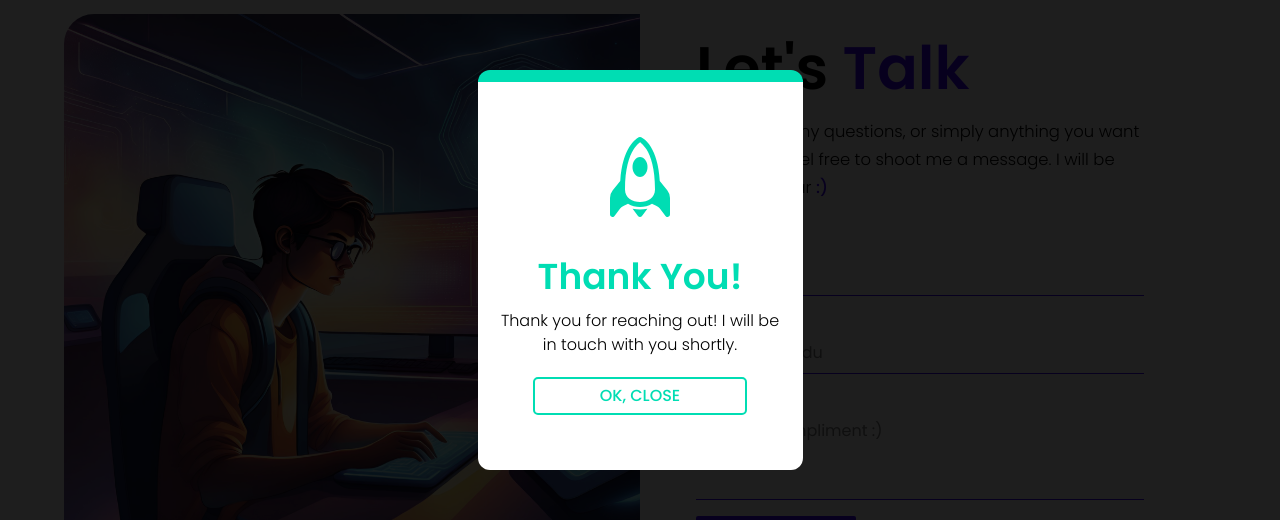
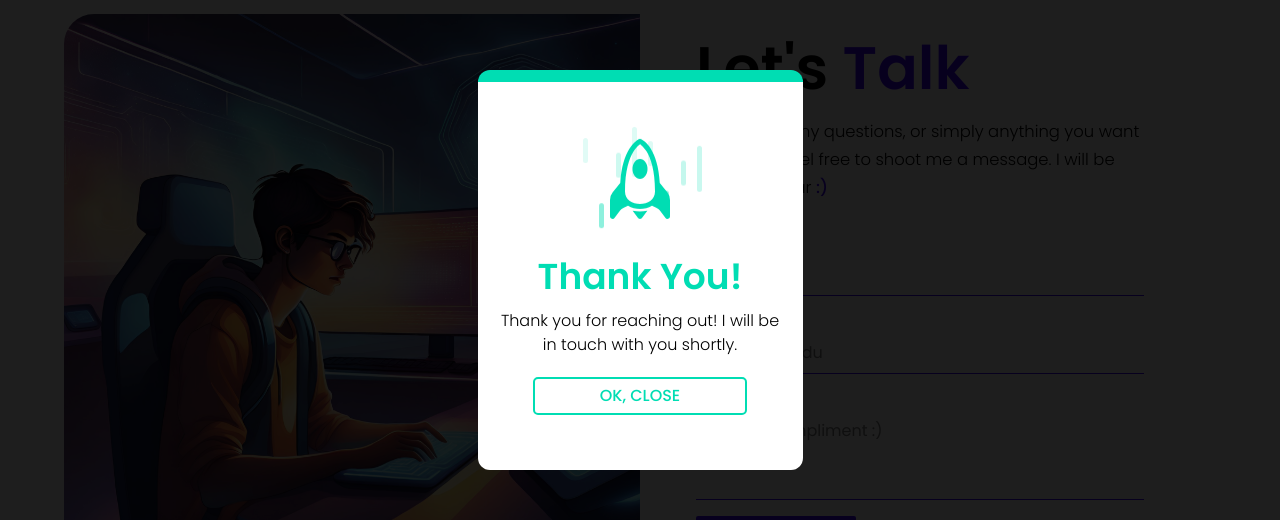
Before and after one commit to davidjjeong/my-portfolio, a Next.js app: page /contact in a window 1280 px wide. Shown: the part 130-650 px from the top of the page. Built offline with nearby package versions, Linux system fonts and the light colour scheme.

Commit message:
Finished rocket animation

```diff
--- a/components/PopupSuccess.js
+++ b/components/PopupSuccess.js
@@ -3,6 +3,7 @@ import { BsRocket } from 'react-icons/bs';
 
 import PopupBackdrop from "./PopupBackdrop";
 import { Rotate90DegreesCcw } from "@mui/icons-material";
+import { keyframes } from "@emotion/react";
 
 const dropIn = {
     hidden: {
@@ -26,6 +27,8 @@ const dropIn = {
 };
 
 const PopupSuccess = ({handleClose}) => {
+    const stars = [1, 2, 3, 4, 5, 6, 7, 8];
+
     return(
         <PopupBackdrop onClick={handleClose}>
             <motion.div
@@ -36,12 +39,28 @@ const PopupSuccess = ({handleClose}) => {
                 animate="visible"
                 exit="exit"
             >
+                <div className="rocket">
                     <BsRocket
                         style={{
                             color: "#00DDB3",
                         }}
                         size={80}
                     />
+                </div>
+                {stars.map((i) => {
+                    return(
+                        <div
+                            id={i}
+                            className="star"
+                            style={{
+                                height: Math.max(25, Math.random() * 50) + "px",
+                                left: 27.5 + (i * 5) + "%",
+                                animationDelay: Math.random() * 1 + "s",
+                                animationDuration: 0.5 + Math.random() * 1 + "s",
+                            }}
+                        />
+                    );
+                })}
                 <h1 className="mt-10 text-4xl text-center text-[#00DDB3]">Thank You!</h1>
                 <p className="mt-3 xs:text-sm text-center description px-4">
                     Thank you for reaching out! I will be in touch with you shortly.
--- a/styles/globals.css
+++ b/styles/globals.css
@@ -318,3 +318,38 @@ hr {
   color: #FFF;
   transition: 0.25s ease-in-out;
 }
+
+.rocket {
+  position: relative;
+  animation: wiggle 0.2s ease infinite;
+}
+
+.star {
+  position: absolute;
+  background: #00DDB3;
+  width: 5px;
+  border-radius: 10px;
+  transform: translateY(-50px);
+  animation: animateStar linear infinite;
+}
+
+@keyframes wiggle {
+  0%, 100%{
+    transform: translateY(-2px);
+  }
+
+  50% {
+    transform: translateY(2px);
+  }
+}
+
+@keyframes animateStar {
+  0% {
+    opacity: 0.5;
+  }
+
+  100% {
+    transform: translateY(-150px);
+    opacity: 0;
+  }
+}
```
Lines whose indentation alone changed are shown as unchanged.
